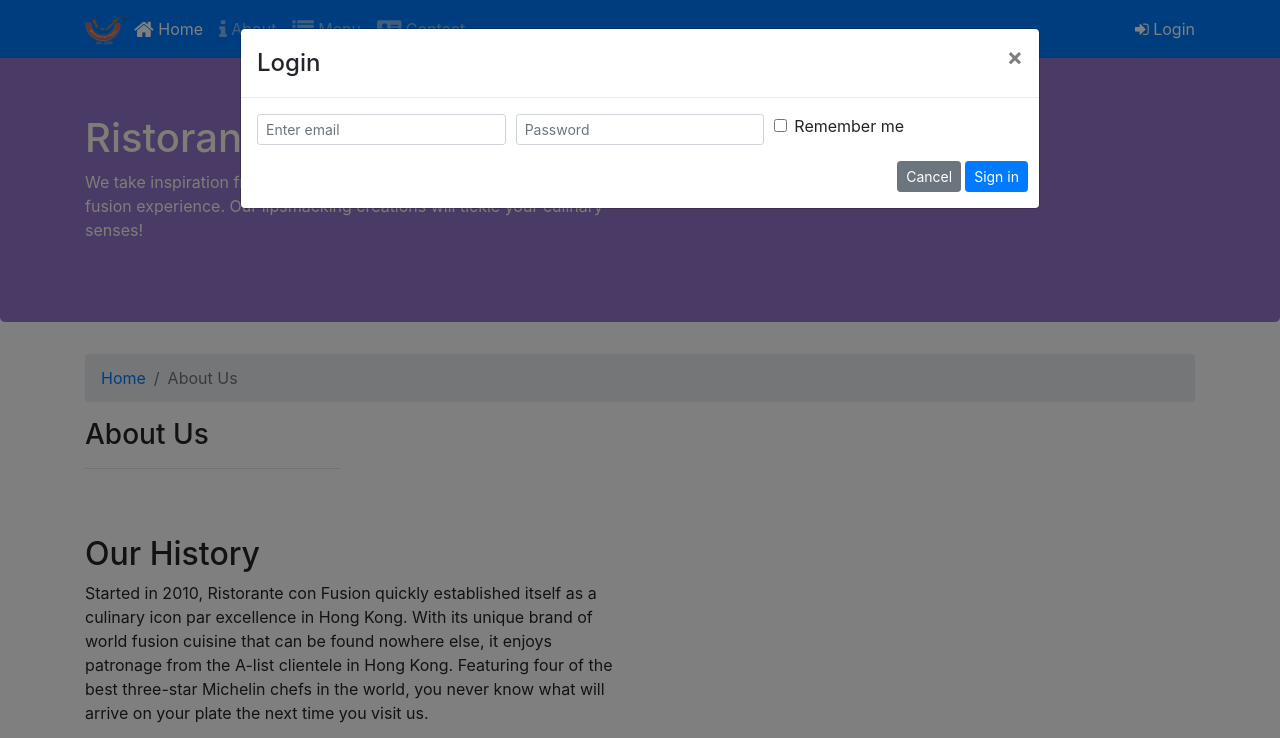
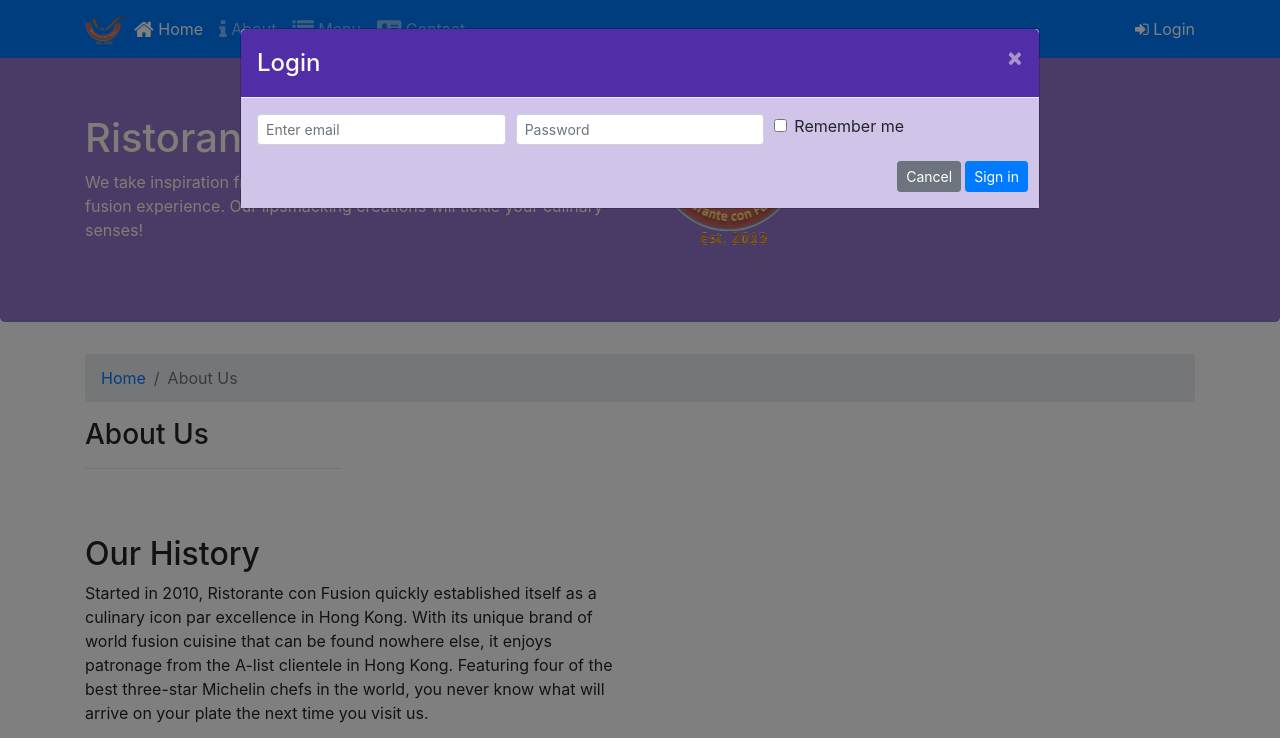
Before and after one commit to vijayadhithyanmohan1701/UIBootstrap, a website: page aboutus.html in a window 1280 px wide. Both pictures are taken after a click on the link "Login". Shown: the top 738 px of the page. Drawn offline with nearby package versions, Linux system fonts and the light colour scheme.

Commit message:
Assignment 4:SCSS and jQuery

```diff
--- a/aboutus.html
+++ b/aboutus.html
@@ -30,7 +30,7 @@
                         <li class="nav-item"><a class="nav-link" href="./contactus.html"><span class="fa fa-address-card fa-lg"></span> Contact</a></li>
                     </ul>
                     <span class="navbar-text">
-                        <a data-toggle="modal" data-target="#loginModal">
+                        <a id="login-toggle">
                         <span class="fa fa-sign-in"></span> Login</a>
                     </span>
                 </div>
@@ -79,8 +79,10 @@
                     <h1>Ristorante con Fusion</h1>
                     <p>We take inspiration from the World's best cuisines, and create a unique fusion experience. Our lipsmacking creations will tickle your culinary senses!</p>
                 </div>
-                <div class="col-12 col-sm">
+                <div class="col-12 col-sm align-self-center">
+                        <img src="img/logo.png" class="img-fluid">
                 </div>
+
             </div>
         </div>
     </header>
@@ -330,6 +332,16 @@
     <script src="node_modules/jquery/dist/jquery.slim.min.js"></script>
     <script src="node_modules/popper.js/dist/umd/popper.min.js"></script>
     <script src="node_modules/bootstrap/dist/js/bootstrap.min.js"></script>
+    <script>
+        $(document).ready(function(){
+            $("#login-toggle").click(function(){
+                $("#loginModal").modal({backdrop: true});
+            });
+            $("#reservation-toggle").click(function(){
+                $("#reservationModal").modal({backdrop: true});
+            });
+        });
+    </script>
 </body>
 
 </html>
--- a/scss/styles.scss
+++ b/scss/styles.scss
@@ -7,6 +7,9 @@ $background-pale:#D1C4E9;
 //Height Variables
 
 $carousel-item-height: 300px;
+
+//Text Variables
+$text-color: #FFFAF0;
 
 @mixin zero-margin($pad-up-dn, $pad-left-right) {
 	margin:0px auto;
@@ -105,3 +108,18 @@ body{
 #zone-options label.active.focus{
     box-shadow:none !important;
 }
+#loginModal, #reservationModal{
+    .modal-header{
+        background-color:$background-dark;
+        h4.modal-title{
+            color:$text-color;
+        }
+        button.close{
+            color: $text-color;
+        }
+    }
+    .modal-body{
+        background-color: $background-pale;
+    }
+
+}
```
Also changed, not shown: contactus.html (+14 -2 lines), index.html (+12 -6 lines), css/styles.css.
